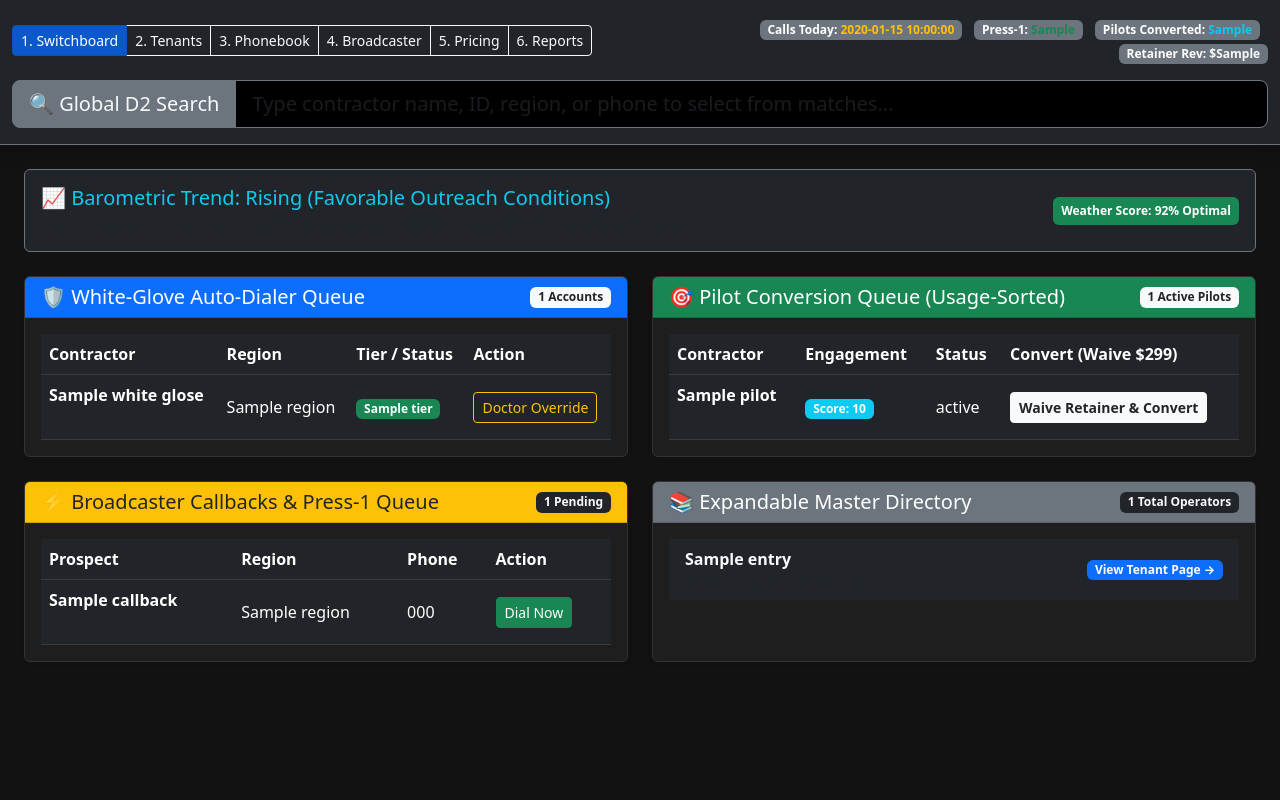
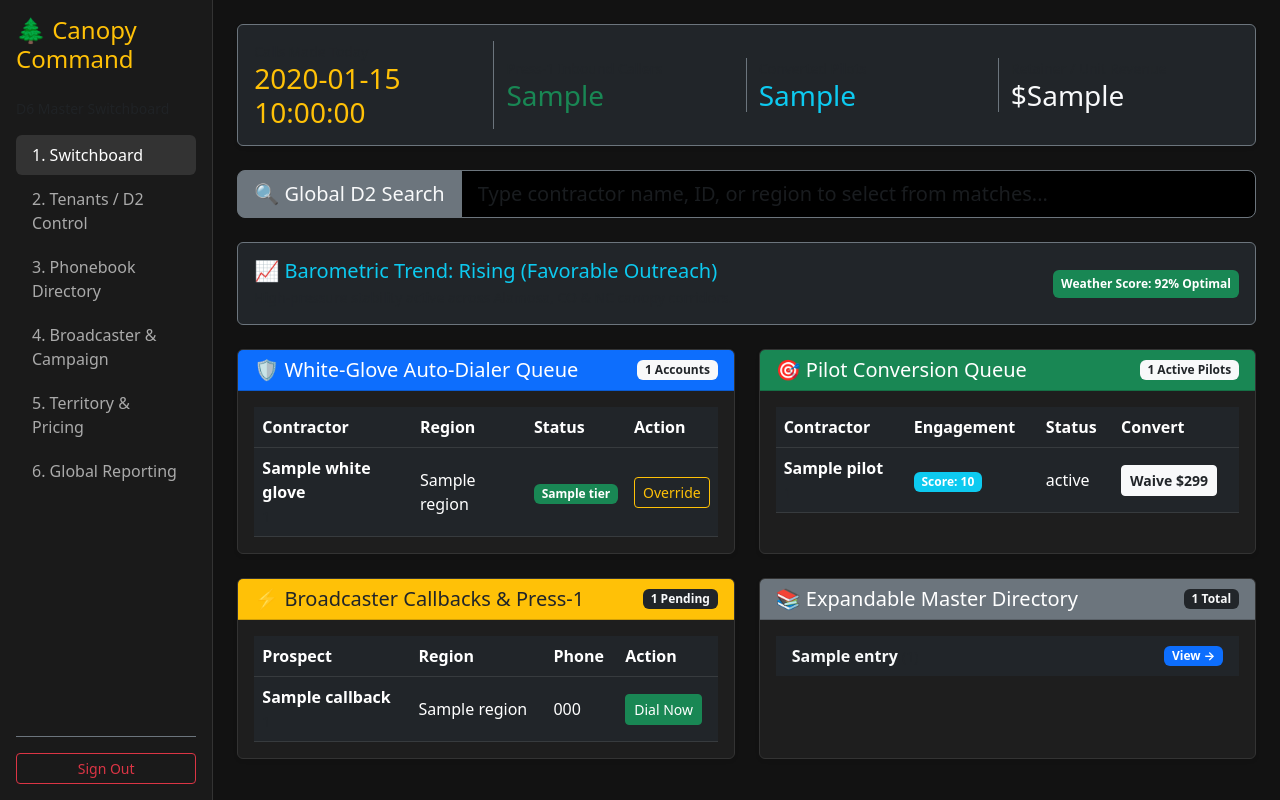
Before and after one commit to bandroidbw-lab/canopy-command, a Flask app: template templates/admin_dashboard.html in a window 1280 px wide. Run offline with Flask 3, Linux system fonts and the light colour scheme; the template is opened without the code that fills it: most values are stand-ins (such as "Sample title", 1, 10 or a date in 2020).

Commit message:
Update server.py and admin_dashboard.html with left sidebar navigation, live scoreboards, and full 6-page routing

```diff
--- a/templates/admin_dashboard.html
+++ b/templates/admin_dashboard.html
@@ -4,81 +4,88 @@
     <meta charset="UTF-8">
     <meta name="viewport" content="width=device-width, initial-scale=1.0">
     <title>D6 Master Switchboard | Canopy Command</title>
-    <!-- Bootstrap 5 CSS -->
     <link href="https://cdn.jsdelivr.net/npm/bootstrap@5.3.0/dist/css/bootstrap.min.css" rel="stylesheet">
     <style>
         body { background-color: #121212; color: #e0e0e0; font-family: system-ui, -apple-system, sans-serif; }
+        .sidebar { background-color: #1a1a1a; border-right: 1px solid #333; min-height: 100vh; }
         .card { background-color: #1e1e1e; border: 1px solid #333; }
         .table-dark { background-color: #1a1a1a; }
-        .dropdown-menu { background-color: #1e1e1e; border-color: #333; }
-        .dropdown-item { color: #e0e0e0; }
-        .dropdown-item:hover { background-color: #333; color: #fff; }
+        .nav-link { color: #aaa; }
+        .nav-link:hover, .nav-link.active { color: #fff; background-color: #333; }
     </style>
 </head>
 <body>
 
-    <!-- Top-Anchored Global Command Header -->
-    <div class="container-fluid bg-dark border-bottom border-secondary py-3 mb-4 shadow">
-        <div class="row align-items-center mb-3">
-            <!-- Cross-Page Navigation -->
-            <div class="col-md-6">
-                <div class="btn-group" role="group" aria-label="Admin Page Navigation">
-                    <a href="/d6/dashboard" class="btn btn-sm btn-primary active">1. Switchboard</a>
-                    <a href="/d6/tenants" class="btn btn-sm btn-outline-light">2. Tenants</a>
-                    <a href="/d6/phonebook" class="btn btn-sm btn-outline-light">3. Phonebook</a>
-                    <a href="/d6/broadcaster" class="btn btn-sm btn-outline-light">4. Broadcaster</a>
-                    <a href="/d6/pricing" class="btn btn-sm btn-outline-light">5. Pricing</a>
-                    <a href="/d6/reports" class="btn btn-sm btn-outline-light">6. Reports</a>
+    <div class="container-fluid">
+        <div class="row">
+
+            <!-- Left-Side Navigation Sidebar -->
+            <div class="col-md-2 sidebar p-3 d-flex flex-column justify-content-between">
+                <div>
+                    <h4 class="text-warning mb-4">🌲 Canopy Command</h4>
+                    <p class="small text-muted mb-3">D6 Master Switchboard</p>
+                    <ul class="nav flex-column gap-1">
+                        <li class="nav-item"><a href="/d6/dashboard" class="nav-link active rounded">1. Switchboard</a></li>
+                        <li class="nav-item"><a href="/d6/tenants" class="nav-link rounded">2. Tenants / D2 Control</a></li>
+                        <li class="nav-item"><a href="/d6/phonebook" class="nav-link rounded">3. Phonebook Directory</a></li>
+                        <li class="nav-item"><a href="/d6/broadcaster" class="nav-link rounded">4. Broadcaster & Campaign</a></li>
+                        <li class="nav-item"><a href="/d6/pricing" class="nav-link rounded">5. Territory & Pricing</a></li>
+                        <li class="nav-item"><a href="/d6/reports" class="nav-link rounded">6. Global Reporting</a></li>
+                    </ul>
+                </div>
+                <div class="border-top border-secondary pt-3">
+                    <a href="/logout" class="btn btn-sm btn-outline-danger w-100">Sign Out</a>
                 </div>
             </div>
 
-            <!-- Live Scoreboard Ticker Banner -->
-            <div class="col-md-6 text-end">
-                <span class="badge bg-secondary me-2">Calls Today: <strong class="text-warning" id="sbCallsToday">{{ telemetry.calls_today }}</strong></span>
-                <span class="badge bg-secondary me-2">Press-1: <strong class="text-success" id="sbPressOnes">{{ telemetry.press_ones }}</strong></span>
-                <span class="badge bg-secondary me-2">Pilots Converted: <strong class="text-info" id="sbConverted">{{ telemetry.converted_pilots }}</strong></span>
-                <span class="badge bg-secondary">Retainer Rev: <strong class="text-light" id="sbRevenue">${{ telemetry.retainer_revenue }}</strong></span>
+            <!-- Main Content Area -->
+            <div class="col-md-10 p-4">
+
+                <!-- Persistent Top Live Scoreboard Ticker Banner -->
+                <div class="card bg-dark border-secondary p-3 mb-4 shadow-sm">
+                    <div class="row align-items-center">
+                        <div class="col-md-3 border-end border-secondary">
+                            <span class="small text-muted d-block">Calls Made Today</span>
+                            <h3 class="text-warning mb-0" id="sbCallsToday">{{ telemetry.calls_today }}</h3>
                         </div>
+                        <div class="col-md-3 border-end border-secondary">
+                            <span class="small text-muted d-block">Press-1 Inbound Callers</span>
+                            <h3 class="text-success mb-0" id="sbPressOnes">{{ telemetry.press_ones }}</h3>
                         </div>
-
-        <!-- Autocomplete Global Search Bar -->
-        <div class="row position-relative">
-            <div class="col-12">
-                <div class="input-group input-group-lg">
-                    <span class="input-group-text bg-secondary text-light border-secondary">🔍 Global D2 Search</span>
-                    <input type="text" id="globalSearchInput" class="form-control bg-black text-light border-secondary" placeholder="Type contractor name, ID, region, or phone to select from matches..." autocomplete="off">
+                        <div class="col-md-3 border-end border-secondary">
+                            <span class="small text-muted d-block">Converted Pilots</span>
+                            <h3 class="text-info mb-0" id="sbConverted">{{ telemetry.converted_pilots }}</h3>
                         </div>
-
-                <!-- Autocomplete Dropdown Results Box -->
-                <div id="searchResultsDropdown" class="list-group position-absolute w-100 shadow-lg" style="z-index: 1050; display: none; max-height: 300px; overflow-y: auto;">
-                    <!-- Populated dynamically via JS -->
-                </div>
+                        <div class="col-md-3">
+                            <span class="small text-muted d-block">Retainer / Unit Revenue</span>
+                            <h3 class="text-light mb-0" id="sbRevenue">${{ telemetry.retainer_revenue }}</h3>
                         </div>
                     </div>
                 </div>
 
-    <!-- Main Workspace Container -->
-    <div class="container-fluid px-4">
-
-        <!-- Barometric Pressure & Weather Indicator Banner -->
-        <div class="row mb-4">
+                <!-- Global Autocomplete Search Bar -->
+                <div class="row mb-4 position-relative">
                     <div class="col-12">
-                <div class="card bg-dark border-secondary p-3 d-flex flex-row justify-content-between align-items-center">
-                    <div>
-                        <h5 class="mb-1 text-info">📈 Barometric Trend: Rising (Favorable Outreach Conditions)</h5>
-                        <p class="mb-0 small text-muted">High-pressure stability active across Alamosa/Bailey CO & NC canopy corridors. Response rates optimal.</p>
+                        <div class="input-group input-group-lg">
+                            <span class="input-group-text bg-secondary text-light border-secondary">🔍 Global D2 Search</span>
+                            <input type="text" id="globalSearchInput" class="form-control bg-black text-light border-secondary" placeholder="Type contractor name, ID, or region to select from matches..." autocomplete="off">
                         </div>
-                    <div>
-                        <span class="badge bg-success p-2">Weather Score: 92% Optimal</span>
+                        <div id="searchResultsDropdown" class="list-group position-absolute w-100 shadow-lg" style="z-index: 1050; display: none; max-height: 300px; overflow-y: auto;"></div>
                     </div>
                 </div>
+
+                <!-- Barometric Weather Badge -->
+                <div class="card bg-dark border-secondary p-3 mb-4 d-flex flex-row justify-content-between align-items-center">
+                    <div>
+                        <h5 class="mb-1 text-info">📈 Barometric Trend: Rising (Favorable Outreach)</h5>
+                        <p class="mb-0 small text-muted">High-pressure stability active across Alamosa, CO & NC canopy corridors.</p>
                     </div>
+                    <span class="badge bg-success p-2">Weather Score: 92% Optimal</span>
                 </div>
 
                 <!-- 4-Zone Categorized Lists Grid -->
                 <div class="row g-4">
-
-            <!-- Zone 1: White-Glove Auto-Dialer Queue -->
+                    <!-- Zone 1: White-Glove Queue -->
                     <div class="col-xl-6">
                         <div class="card h-100 shadow-sm">
                             <div class="card-header bg-primary text-white d-flex justify-content-between align-items-center">
@@ -86,34 +93,19 @@
                                 <span class="badge bg-light text-dark">{{ white_glove | length }} Accounts</span>
                             </div>
                             <div class="card-body">
-                        <div class="table-responsive">
                                 <table class="table table-dark table-hover align-middle mb-0">
-                               <thead>
-                                   <tr>
-                                       <th>Contractor</th>
-                                       <th>Region</th>
-                                       <th>Tier / Status</th>
-                                       <th>Action</th>
-                                   </tr>
-                               </thead>
+                                    <thead><tr><th>Contractor</th><th>Region</th><th>Status</th><th>Action</th></tr></thead>
                                     <tbody>
-                                   {% for c in white_glose %}
+                                        {% for c in white_glove %}
                                         <tr>
                                             <td><strong>{{ c.name }}</strong><br><small class="text-muted">{{ c.id }}</small></td>
                                             <td>{{ c.region }}</td>
                                             <td><span class="badge bg-success">{{ c.tier }}</span></td>
-                                       <td>
-                                           <button class="btn btn-sm btn-outline-warning" onclick="openDoctorModal('{{ c.id }}', '{{ c.name }}', '{{ c.status }}', '{{ c.tier }}', {{ c.balance }})">Doctor Override</button>
-                                       </td>
-                                   </tr>
-                                   {% else %}
-                                   <tr>
-                                       <td colspan="4" class="text-center text-muted">No active white-glove accounts in queue.</td>
+                                            <td><button class="btn btn-sm btn-outline-warning" onclick="openDoctorModal('{{ c.id }}', '{{ c.name }}', '{{ c.status }}', '{{ c.tier }}', {{ c.balance }})">Override</button></td>
                                         </tr>
                                         {% endfor %}
                                     </tbody>
                                 </table>
-                        </div>
                             </div>
                         </div>
                     </div>
@@ -122,33 +114,19 @@
                     <div class="col-xl-6">
                         <div class="card h-100 shadow-sm">
                             <div class="card-header bg-success text-white d-flex justify-content-between align-items-center">
-                        <h5 class="mb-0">🎯 Pilot Conversion Queue (Usage-Sorted)</h5>
+                                <h5 class="mb-0">🎯 Pilot Conversion Queue</h5>
                                 <span class="badge bg-light text-dark">{{ pilots | length }} Active Pilots</span>
                             </div>
                             <div class="card-body">
-                        <div class="table-responsive">
                                 <table class="table table-dark table-hover align-middle mb-0">
-                               <thead>
-                                   <tr>
-                                       <th>Contractor</th>
-                                       <th>Engagement</th>
-                                       <th>Status</th>
-                                       <th>Convert (Waive $299)</th>
-                                   </tr>
-                               </thead>
+                                    <thead><tr><th>Contractor</th><th>Engagement</th><th>Status</th><th>Convert</th></tr></thead>
                                     <tbody>
                                         {% for p in pilots %}
                                         <tr>
                                             <td><strong>{{ p.name }}</strong><br><small class="text-muted">{{ p.id }}</small></td>
                                             <td><span class="badge bg-info">Score: {{ p.usage_score }}</span></td>
                                             <td>{{ p.status }}</td>
-                                       <td>
-                                           <button class="btn btn-sm btn-light text-dark fw-bold" onclick="convertPilot('{{ p.id }}')">Waive Retainer & Convert</button>
-                                       </td>
-                                   </tr>
-                                   {% else %}
-                                   <tr>
-                                       <td colspan="4" class="text-center text-muted">No pilots currently active.</td>
+                                            <td><button class="btn btn-sm btn-light text-dark fw-bold" onclick="convertPilot('{{ p.id }}')">Waive $299</button></td>
                                         </tr>
                                         {% endfor %}
                                     </tbody>
@@ -156,39 +134,24 @@
                             </div>
                         </div>
                     </div>
-            </div>
 
-            <!-- Zone 3: Broadcaster Callbacks & Press-1 Inbound -->
+                    <!-- Zone 3: Broadcaster Callbacks -->
                     <div class="col-xl-6">
                         <div class="card h-100 shadow-sm">
                             <div class="card-header bg-warning text-dark d-flex justify-content-between align-items-center">
-                        <h5 class="mb-0">⚡ Broadcaster Callbacks & Press-1 Queue</h5>
+                                <h5 class="mb-0">⚡ Broadcaster Callbacks & Press-1</h5>
                                 <span class="badge bg-dark text-light">{{ callbacks | length }} Pending</span>
                             </div>
                             <div class="card-body">
-                        <div class="table-responsive">
                                 <table class="table table-dark table-hover align-middle mb-0">
-                               <thead>
-                                   <tr>
-                                       <th>Prospect</th>
-                                       <th>Region</th>
-                                       <th>Phone</th>
-                                       <th>Action</th>
-                                   </tr>
-                               </thead>
+                                    <thead><tr><th>Prospect</th><th>Region</th><th>Phone</th><th>Action</th></tr></thead>
                                     <tbody>
                                         {% for cb in callbacks %}
                                         <tr>
                                             <td><strong>{{ cb.name }}</strong><br><small class="text-muted">{{ cb.id }}</small></td>
                                             <td>{{ cb.region }}</td>
                                             <td>{{ cb.phone }}</td>
-                                       <td>
-                                           <a href="tel:{{ cb.phone }}" class="btn btn-sm btn-success">Dial Now</a>
-                                       </td>
-                                   </tr>
-                                   {% else %}
-                                   <tr>
-                                       <td colspan="4" class="text-center text-muted">No pending broadcaster callbacks.</td>
+                                            <td><a href="tel:{{ cb.phone }}" class="btn btn-sm btn-success">Dial Now</a></td>
                                         </tr>
                                         {% endfor %}
                                     </tbody>
@@ -196,26 +159,23 @@
                             </div>
                         </div>
                     </div>
-            </div>
 
-            <!-- Zone 4: Expandable Master Directory -->
+                    <!-- Zone 4: Expandable Directory -->
                     <div class="col-xl-6">
                         <div class="card h-100 shadow-sm">
                             <div class="card-header bg-secondary text-white d-flex justify-content-between align-items-center">
                                 <h5 class="mb-0">📚 Expandable Master Directory</h5>
-                        <span class="badge bg-dark text-light">{{ directory | length }} Total Operators</span>
+                                <span class="badge bg-dark text-light">{{ directory | length }} Total</span>
                             </div>
-                    <div class="card-body" style="max-height: 350px; overflow-y: auto;">
+                            <div class="card-body" style="max-height: 250px; overflow-y: auto;">
                                 <div class="list-group list-group-flush bg-transparent">
                                     {% for entry in directory %}
                                     <a href="/d2/?contractor_id={{ entry.id }}" class="list-group-item list-group-item-action bg-dark text-light border-secondary d-flex justify-content-between align-items-center">
-                                <div>
-                                    <strong>{{ entry.name }}</strong> <small class="text-muted">({{ entry.id }})</small>
-                                    <div class="small text-muted">{{ entry.region }} | {{ entry.tier }}</div>
-                                </div>
-                                <span class="badge bg-primary">View Tenant Page &rarr;</span>
+                                        <div><strong>{{ entry.name }}</strong> <small class="text-muted">({{ entry.id }})</small></div>
+                                        <span class="badge bg-primary">View &rarr;</span>
                                     </a>
                                     {% endfor %}
+                                </div>
                             </div>
                         </div>
                     </div>
@@ -223,56 +183,14 @@
 
             </div>
         </div>
-
-    <!-- Doctor Override / CS Modal -->
-    <div class="modal fade" id="doctorModal" tabindex="-1" aria-hidden="true">
-        <div class="modal-dialog">
-            <div class="modal-content bg-dark text-light border-secondary">
-                <div class="modal-header border-secondary">
-                    <h5 class="modal-title">Doctor Screen Override: <span id="modalContractorName"></span></h5>
-                    <button type="button" class="btn-close btn-close-white" data-bs-dismiss="modal" aria-label="Close"></button>
-                </div>
-                <div class="modal-body">
-                    <input type="hidden" id="editContractorId">
-                    <div class="mb-3">
-                        <label class="form-label small text-muted">Account Status</label>
-                        <input type="text" id="editModalStatus" class="form-control bg-black text-light border-secondary">
-                    </div>
-                    <div class="mb-3">
-                        <label class="form-label small text-muted">Subscription Tier</label>
-                        <select id="editModalTier" class="form-select bg-black text-light border-secondary">
-                            <option value="Comped Pilot Tier">Comped Pilot Tier</option>
-                            <option value="Self-Managed ($5.00 Unit - Retainer Waived)">Self-Managed ($5.00 Unit — Retainer Waived)</option>
-                            <option value="White-Glove ($299/mo)">White-Glove ($299.00/mo)</option>
-                        </select>
-                    </div>
-                    <div class="mb-3">
-                        <label class="form-label small text-muted">Pre-Funded Ledger Balance ($)</label>
-                        <input type="number" step="0.01" id="editModalBalance" class="form-control bg-black text-light border-secondary">
-                    </div>
-                </div>
-                <div class="modal-footer border-secondary">
-                    <button type="button" class="btn btn-secondary" data-bs-dismiss="modal">Cancel</button>
-                    <button type="button" class="btn btn-primary" onclick="saveDoctorOverride()">Save Override</button>
-                </div>
-            </div>
-        </div>
     </div>
 
-    <!-- Bootstrap & Custom JS -->
     <script src="https://cdn.jsdelivr.net/npm/bootstrap@5.3.0/dist/js/bootstrap.bundle.min.js"></script>
     <script>
-        // Global Search Autocomplete Logic
         document.getElementById('globalSearchInput').addEventListener('input', function() {
             const query = this.value.trim();
             const dropdown = document.getElementById('searchResultsDropdown');
-
-            if (query.length === 0) {
-                dropdown.style.display = 'none';
-                dropdown.innerHTML = '';
-                return;
-            }
-
+            if (query.length === 0) { dropdown.style.display = 'none'; dropdown.innerHTML = ''; return; }
             fetch(`/d6/global-search?q=${encodeURIComponent(query)}`)
                 .then(res => res.json())
                 .then(data => {
@@ -286,70 +204,17 @@
                             dropdown.appendChild(item);
                         });
                         dropdown.style.display = 'block';
-                    } else {
-                        dropdown.style.display = 'none';
-                    }
+                    } else { dropdown.style.display = 'none'; }
                 });
         });
 
-        document.addEventListener('click', function(e) {
-            if (!document.getElementById('globalSearchInput').contains(e.target)) {
-                document.getElementById('searchResultsDropdown').style.display = 'none';
-            }
-        });
-
-        // Doctor Modal Trigger
-        function openDoctorModal(id, name, status, tier, balance) {
-            document.getElementById('editContractorId').value = id;
-            document.getElementById('modalContractorName').innerText = name;
-            document.getElementById('editModalStatus').value = status;
-            document.getElementById('editModalTier').value = tier;
-            document.getElementById('editModalBalance').value = balance;
-
-            new bootstrap.Modal(document.getElementById('doctorModal')).show();
-        }
-
-        // Save Doctor Override
-        function saveDoctorOverride() {
-            const contractorId = document.getElementById('editContractorId').value;
-            const status = document.getElementById('editModalStatus').value;
-            const tier = document.getElementById('editModalTier').value;
-            const balance = document.getElementById('editModalBalance').value;
-
-            fetch('/d6/doctor-screen', {
-                method: 'POST',
-                headers: { 'Content-Type': 'application/json' },
-                body: JSON.stringify({ contractor_id: contractorId, status: status, tier: tier, balance: balance })
-            })
-            .then(res => res.json())
-            .then(data => {
-                if (data.status === 'success') {
-                    alert(data.message);
-                    location.reload();
-                } else {
-                    alert('Error saving override.');
-                }
-            });
-        }
-
-        // Convert Pilot (Waive Retainer)
         function convertPilot(contractorId) {
-            if (!confirm("Are you sure you want to waive the $299 retainer and convert this pilot to the $5.00 unit baseline?")) return;
-
+            if (!confirm("Waive the $299 retainer and convert to $5.00 unit baseline?")) return;
             fetch('/d6/convert-pilot', {
                 method: 'POST',
                 headers: { 'Content-Type': 'application/json' },
-                body: JSON.stringify({ contractor_id: contractorId, waive_retainer: true })
-            })
-            .then(res => res.json())
-            .then(data => {
-                if (data.status === 'success') {
-                    alert(data.message);
-                    location.reload();
-                } else {
-                    alert('Conversion failed.');
-                }
-            });
+                body: JSON.stringify({ contractor_id: contractorId })
+            }).then(res => res.json()).then(data => { alert(data.message); location.reload(); });
         }
     </script>
 </body>
```
Also changed, not shown: server.py (+55 -161 lines). Lines whose indentation alone changed are shown as unchanged.
